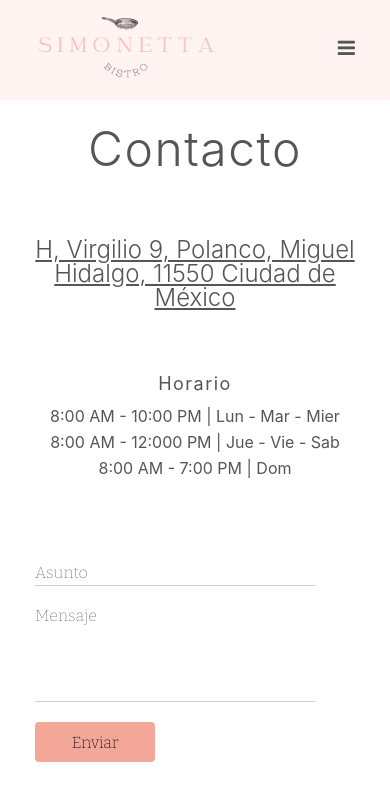
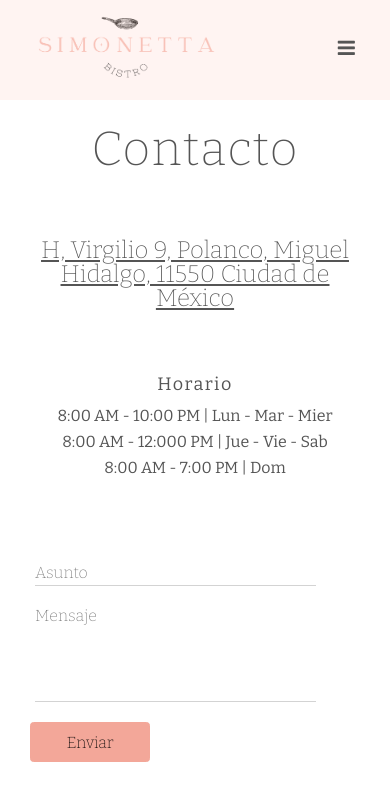
Before and after one commit to JDiegoDev/Simonetta, a React (Create React App) app in the folder client/: page /contact in a window 390 px wide. Shown: the top 800 px of the page. Built offline with nearby package versions, Linux system fonts and the light colour scheme.

Commit message:
minor mobile style fix to contact page

```diff
--- a/client/src/styles/Contact.scss
+++ b/client/src/styles/Contact.scss
@@ -1,7 +1,6 @@
 .contact {
-    font-family: 'Bitter', sans-serif;
-
     &__container {
+        font-family: 'Bitter', sans-serif;
         display: grid;
         grid-template-columns: repeat(5, 1fr);
         height: calc(100vh - 100px);
@@ -134,7 +133,7 @@
 
 }
 
-@media only screen and (max-width: 600px) {
+@media only screen and (max-width: 780px) {
     .contact {
         &__container {
             display: flex;
@@ -166,7 +165,18 @@
         &__form {
             &-button {
                 justify-content: start;
-                margin-left: 35px;
+                margin-left: 65px;
+            }
+        }
+    }
+}
+
+@media only screen and (max-width: 600px) {
+    .contact {
+        &__form {
+            &-button {
+                justify-content: start;
+                margin-left: 30px;
             }
         }
     }
```
